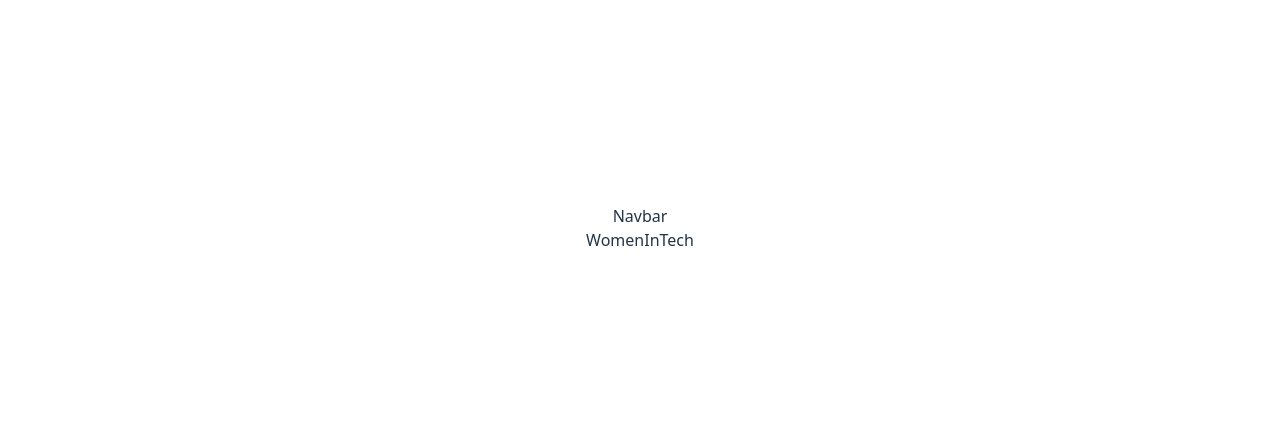
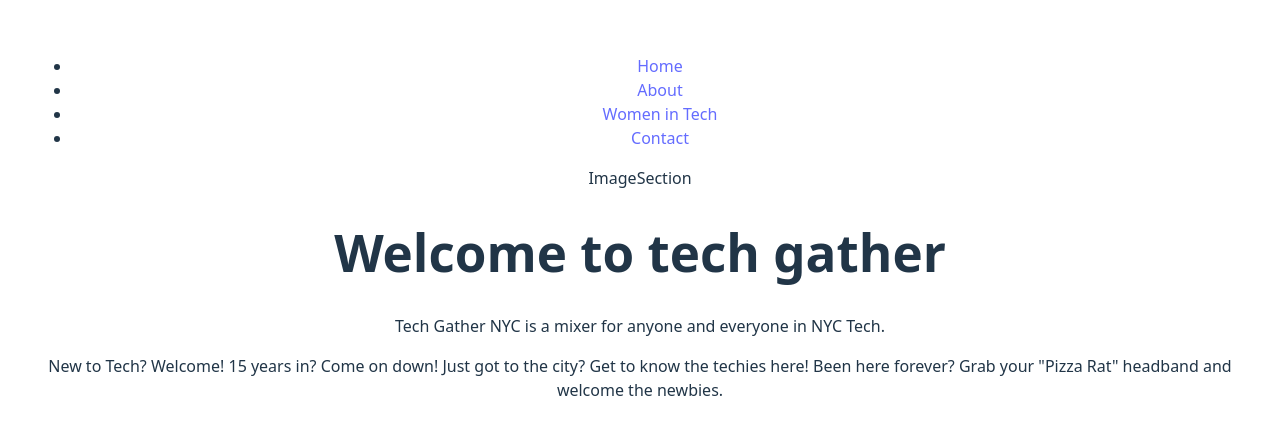
Before and after one commit to logan-lampton/tech_gather_nyc_site, a React (Vite) app: page /womenintech in a window 1280 px wide. Shown: the part 172-606 px from the top of the page. Built offline with nearby package versions, Linux system fonts and the light colour scheme.

Commit message:
most of navbar functioning, scrolls to contact

```diff
--- /dev/null
+++ b/src/Components/AboutBios.jsx
@@ -0,0 +1,9 @@
+import React from 'react'
+
+function AboutBios() {
+  return (
+    <div>AboutBios</div>
+  )
+}
+
+export default AboutBios
--- a/src/Components/Description.jsx
+++ b/src/Components/Description.jsx
@@ -3,7 +3,7 @@ import React from 'react'
 const Description = () => {
   return (
     <div>
-      <h1>welcome to tech gather</h1>
+      <h1>Welcome to tech gather</h1>
 
       <p>Tech Gather NYC is a mixer for anyone and everyone in NYC Tech.</p>
 
--- a/src/Components/Navbar.jsx
+++ b/src/Components/Navbar.jsx
@@ -1,9 +1,18 @@
 import React from 'react'
 
+// Make Home appear conditionally on the navbar
 
 const Navbar = () => {
   return (
-    <div>Navbar</div>
+    <nav>
+      <ul class="navbar">
+        <li><a href="/">Home</a></li>
+        <li><a href="/about">About</a></li>
+        <li><a href="/womenintech">Women in Tech</a></li>
+        <li><a href="/#contact">Contact</a></li>
+      </ul>
+    </nav>
+
   )
 }
 
--- a/src/Pages/About.jsx
+++ b/src/Pages/About.jsx
@@ -1,8 +1,11 @@
 import React from 'react'
+import AboutBios from '../Components/AboutBios'
 
 const About = () => {
   return (
-    <div>DIANA, LOGAN , AMI</div>
+    <div>
+      <AboutBios />
+    </div>
   )
 }
 
--- a/src/Pages/Home.jsx
+++ b/src/Pages/Home.jsx
@@ -1,16 +1,32 @@
-import React from 'react'
-import Contact from '../Components/Contact'
-import SocialMedia from '../Components/SocialMedia'
-import Description from '../Components/Description'
+import React from 'react';
+import { useEffect } from "react";
+import { useLocation } from "react-router-dom";
+import ImageSection from '../Components/ImageSection';
+import Description from '../Components/Description';
+import SocialMedia from '../Components/SocialMedia';
+import Contact from '../Components/Contact';
 
 const Home = () => {
+
+  const location = useLocation();
+
+  useEffect(() => {
+    const element = document.getElementById(location.hash.replace("#", ""));
+    if (element) {
+      element.scrollIntoView({ behavior: "smooth" });
+    }
+  }, [location])
+
+
+
   return (
     <div>
-      <>
-        <Description />
-        <SocialMedia />
-      </>
-      <Contact />
+      <ImageSection />
+      <Description />
+      <SocialMedia />
+      <div id="contact" style={{ marginTop: "500px" }}>
+        <Contact />
+      </div>
     </div>
   )
 }
--- a/src/Pages/WomenInTech.jsx
+++ b/src/Pages/WomenInTech.jsx
@@ -1,8 +1,13 @@
 import React from 'react'
+import ImageSection from '../Components/ImageSection'
+import Description from '../Components/Description'
 
 const WomenInTech = () => {
   return (
-    <div>WomenInTech</div>
+    <div>
+      <ImageSection />
+      <Description />
+    </div>
   )
 }
 
```
